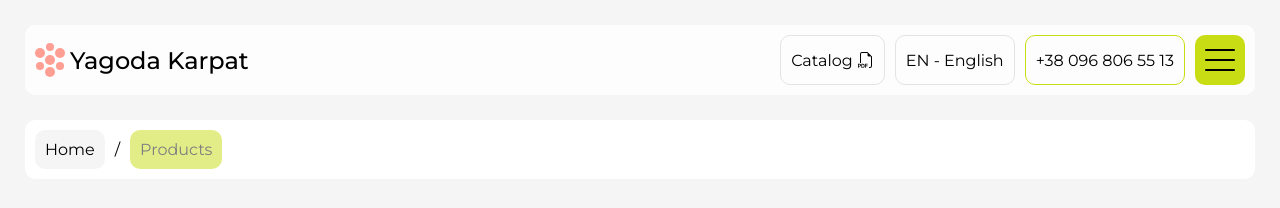
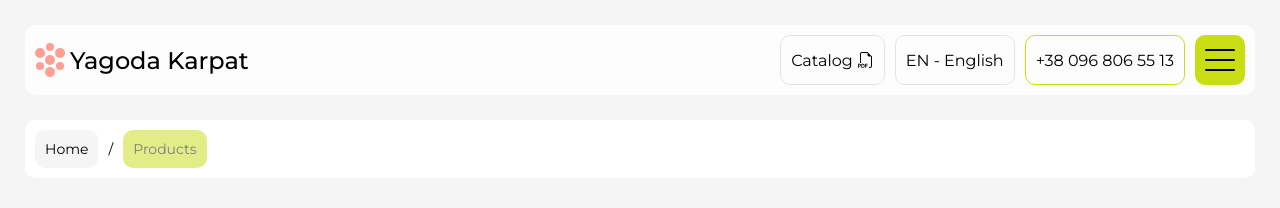
Before and after one commit to stepandordiai/yagoda-karpat, a Next.js app: page /en/products in a window 1280 px wide. Shown: the top 208 px of the page. Built offline with nearby package versions, Linux system fonts and the light colour scheme.

Commit message:
feat: update Breadcrumbs styles

```diff
--- a/src/components/common/Breadcrumbs/Breadcrumbs.scss
+++ b/src/components/common/Breadcrumbs/Breadcrumbs.scss
@@ -8,6 +8,10 @@
 	gap: 10px;
 	padding: 10px;
 	flex-wrap: wrap;
+
+	span {
+		font-size: 0.875rem;
+	}
 
 	span:nth-last-child(1) {
 		padding: 10px;
@@ -24,9 +28,9 @@
 	border-radius: 10px;
 	overflow: hidden;
 	background: var(--bg-clr);
-}
+	font-size: 0.875rem;
 
-.breadcrumbs__link::before {
+	&::before {
 		content: "";
 		position: absolute;
 		left: 0;
@@ -40,8 +44,9 @@
 		transition: transform 0.3s;
 	}
 
-.breadcrumbs__link:hover::before {
+	&:hover::before {
 		transform: scaleX(1);
+	}
 }
 
 @media (max-width: 900px) {
```
Lines whose indentation alone changed are shown as unchanged.
